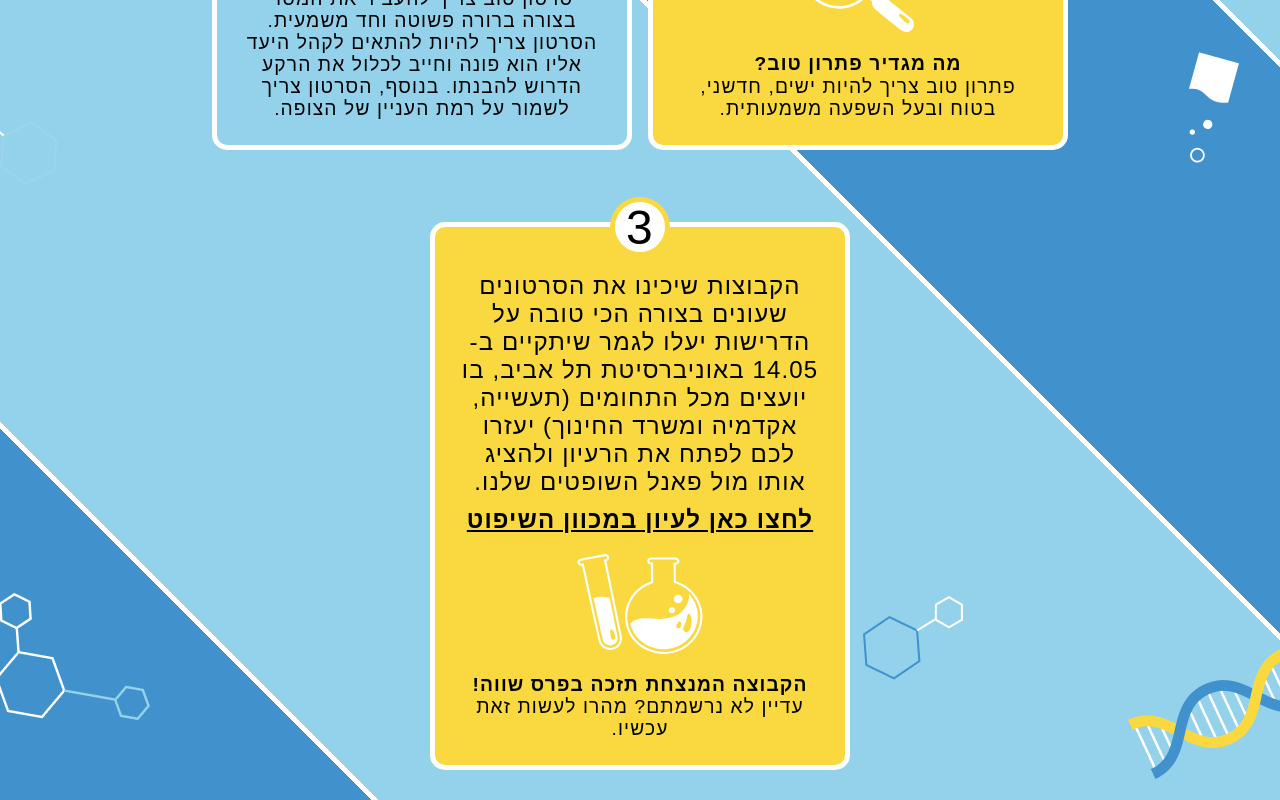
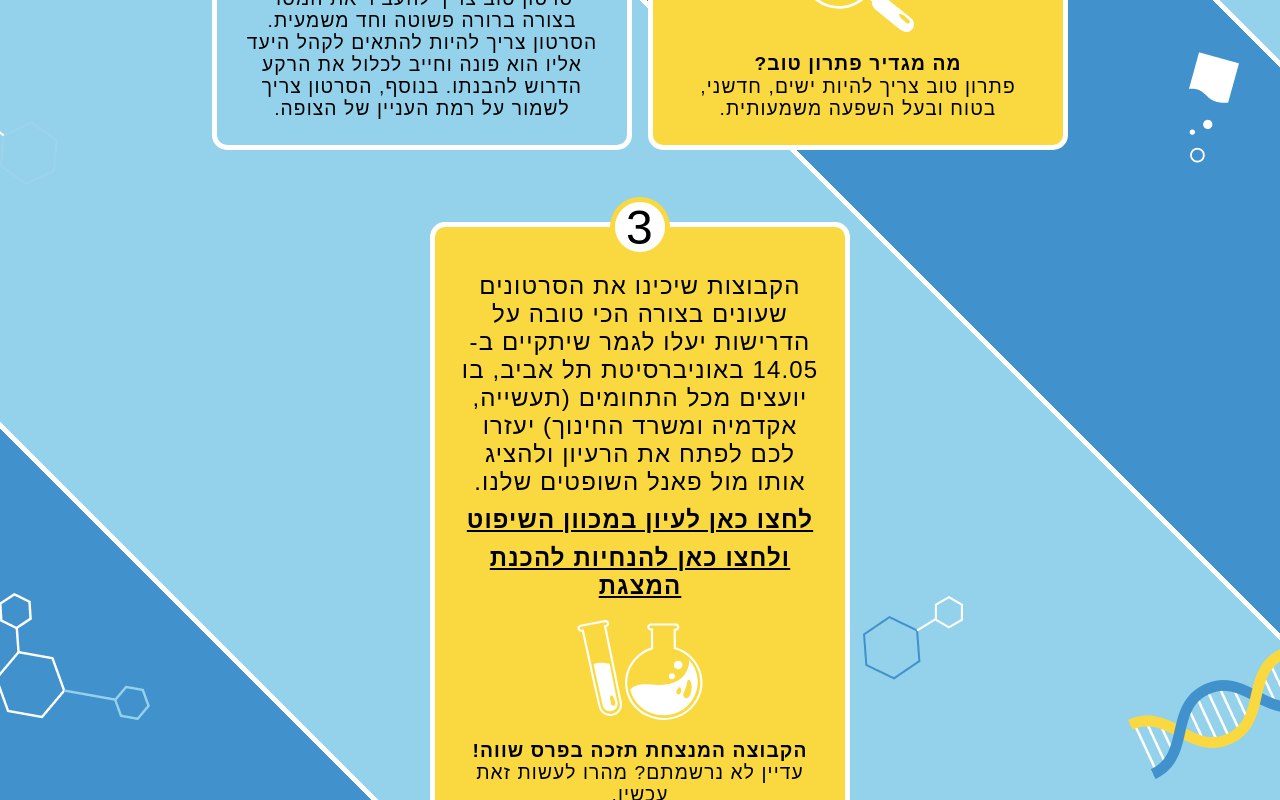
Before and after one commit to igem-tau/isragem, a Next.js app: page / in a window 1280 px wide. Shown: the part 3213-4013 px from the top of the page. Built offline with nearby package versions, Linux system fonts and the light colour scheme; a web font is replaced by a local one.

Commit message:
added a ling to presentation guildlines hebrew

```diff
--- a/components/CompetitionSteps/index.jsx
+++ b/components/CompetitionSteps/index.jsx
@@ -20,6 +20,8 @@ export default function CompetitionSteps({ title, steps, direction = "ltr" }) {
               isAccentColor={step.isAccentColor}
               link={step.link}
               linkText={step.linkText}
+              secondLink={step.secondLink}
+              secondLinkText={step.secondLinkText}
             />
           ))}
       </div>
--- a/components/NumberedCard/index.jsx
+++ b/components/NumberedCard/index.jsx
@@ -11,6 +11,8 @@ export default function NumberedCard({
   isAccentColor = false,
   link,
   linkText,
+  secondLink,
+  secondLinkText,
 }) {
   return (
     <div
@@ -18,7 +20,22 @@ export default function NumberedCard({
       number={number}
     >
       <p className={styles.large_text}>{text}</p>
-      <p className={styles.link}> <a href={link} target="_blank">{linkText}</a></p>
+      {link && (
+        <p className={styles.link}>
+          {" "}
+          <a href={link} target="_blank" rel="noreferrer">
+            {linkText}
+          </a>
+        </p>
+      )}
+      {secondLink && (
+        <p className={styles.link}>
+          {" "}
+          <a href={secondLink} target="_blank" rel="noreferrer">
+            {secondLinkText}
+          </a>
+        </p>
+      )}
       <Image
         src={imagePath}
         alt={imageDescription}
--- a/pages/he/index.jsx
+++ b/pages/he/index.jsx
@@ -61,6 +61,8 @@ const competitionSteps = [
     isAccentColor: true,
     link: "https://drive.google.com/file/d/1teBHN60-rWZKoGXE_xrUnVEnqkNsXiaW/preview",
     linkText: "לחצו כאן לעיון במכוון השיפוט",
+    secondLink: "https://docs.google.com/document/d/13BiDQJoOr1YO47JAKv0kSLBUqg7rBI-FPUIPVxzFeoY/edit?tab=t.0",
+    secondLinkText: "ולחצו כאן להנחיות להכנת המצגת",
   },
 ];
 
```
